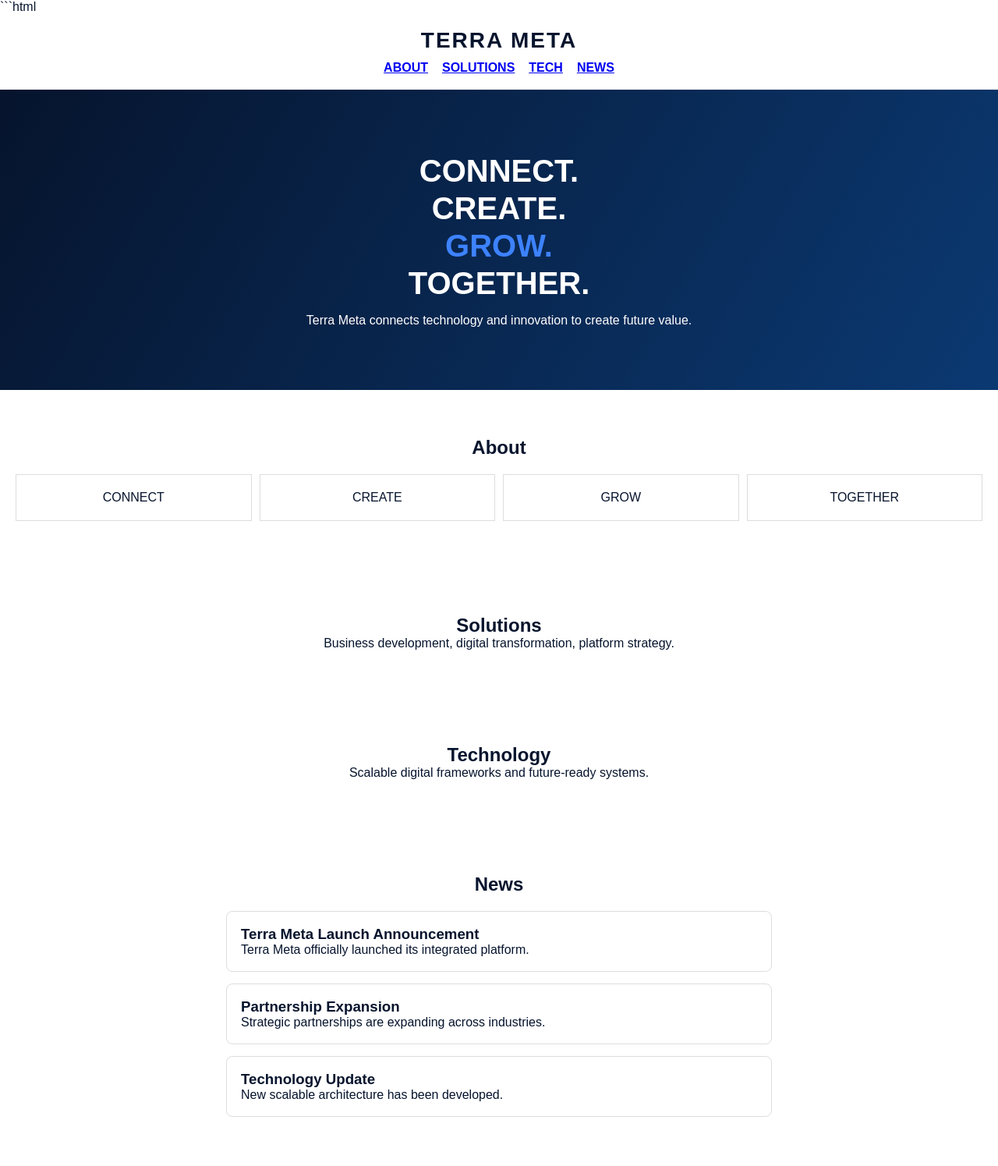
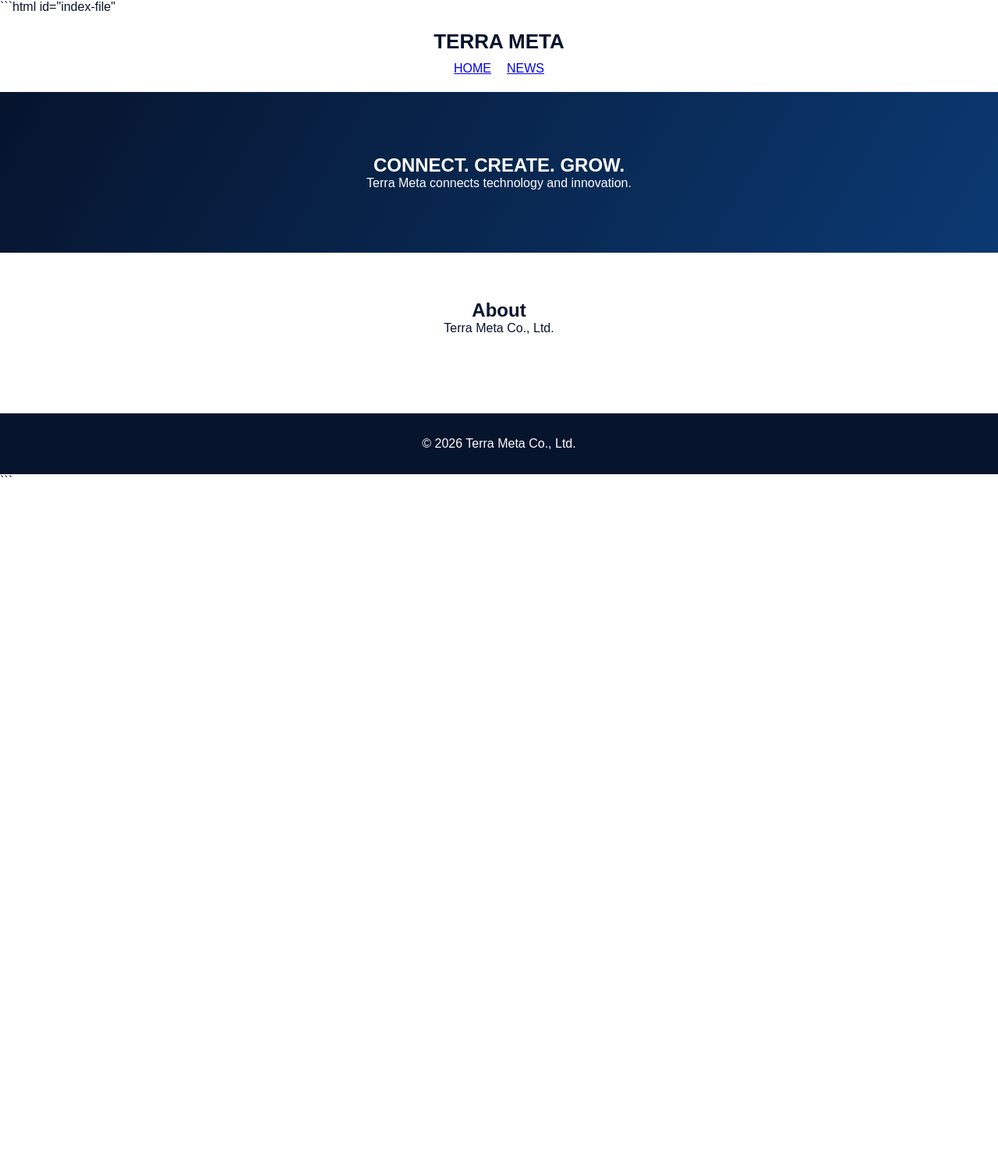
Before and after one commit to jungjincho/terrameta-site, a plain HTML site: page index.html in a window 1280 px wide. Shown: the top 1495 px of the page at 78% size. After the commit the page ends 800 px from the top, so only its background shows below. Drawn offline with Linux system fonts and the light colour scheme.

Commit message:
Update index.html

````diff
--- a/index.html
+++ b/index.html
@@ -1,4 +1,4 @@
-```html
+```html id="index-file"
 <!DOCTYPE html>
 <html lang="en">
 <head>
@@ -8,34 +8,26 @@
 
 <style>
 *{box-sizing:border-box;margin:0;padding:0}
-html{scroll-behavior:smooth}
-body{font-family:Arial,Helvetica,sans-serif;background:#fff;color:#06142d}
+body{font-family:Arial;background:#fff;color:#06142d}
 
-/* HEADER */
 header{
-position:sticky;top:0;z-index:1000;
-background:#fff;border-bottom:1px solid #eee;
-padding:18px 20px;
+padding:20px;
+border-bottom:1px solid #eee;
 text-align:center;
 }
 
-.brand{
-font-size:28px;
+.logo{
+font-size:26px;
 font-weight:900;
-letter-spacing:2px;
 }
 
 nav{
 margin-top:10px;
 display:flex;
 justify-content:center;
-gap:18px;
-flex-wrap:wrap;
+gap:20px;
 }
 
-nav a{font-weight:700}
-
-/* HERO */
 .hero{
 padding:80px 20px;
 background:linear-gradient(120deg,#06142d,#0b3972);
@@ -43,62 +35,17 @@ color:white;
 text-align:center;
 }
 
-.hero h1{font-size:40px;line-height:1.2}
-.hero span{color:#3d82ff}
-
-.hero p{margin-top:15px}
-
-/* SECTION */
 section{
 padding:60px 20px;
 text-align:center;
-scroll-margin-top:120px;
 }
 
-.cards{
-display:grid;
-grid-template-columns:repeat(4,1fr);
-gap:10px;
-margin-top:20px;
-}
-
-.card{
-border:1px solid #ddd;
-padding:20px;
-}
-
-/* NEWS */
-.news-list{
-margin-top:20px;
-display:grid;
-gap:15px;
-max-width:700px;
-margin-left:auto;
-margin-right:auto;
-}
-
-.news-item{
-border:1px solid #ddd;
-padding:18px;
-border-radius:8px;
-text-align:left;
-}
-
-/* FOOTER */
 footer{
 background:#06142d;
 color:white;
-padding:30px 20px;
+padding:30px;
 text-align:center;
 margin-top:40px;
-}
-
-footer p{font-size:14px;color:#ccc}
-
-/* MOBILE */
-@media(max-width:800px){
-.cards{grid-template-columns:1fr 1fr}
-.hero h1{font-size:28px}
 }
 </style>
 </head>
@@ -106,77 +53,25 @@ footer p{font-size:14px;color:#ccc}
 <body>
 
 <header>
-<div class="brand">TERRA META</div>
+<div class="logo">TERRA META</div>
 
 <nav>
-<a href="#about">ABOUT</a>
-<a href="#solutions">SOLUTIONS</a>
-<a href="#technology">TECH</a>
-<a href="#news">NEWS</a>
+<a href="index.html">HOME</a>
+<a href="news.html">NEWS</a>
 </nav>
 </header>
 
 <section class="hero">
-<h1>
-CONNECT.<br>
-CREATE.<br>
-<span>GROW.</span><br>
-TOGETHER.
-</h1>
-<p>Terra Meta connects technology and innovation to create future value.</p>
+<h1>CONNECT. CREATE. GROW.</h1>
+<p>Terra Meta connects technology and innovation.</p>
 </section>
 
-<section id="about">
+<section>
 <h2>About</h2>
-<div class="cards">
-<div class="card">CONNECT</div>
-<div class="card">CREATE</div>
-<div class="card">GROW</div>
-<div class="card">TOGETHER</div>
-</div>
-</section>
-
-<section id="solutions">
-<h2>Solutions</h2>
-<p>Business development, digital transformation, platform strategy.</p>
-</section>
-
-<section id="technology">
-<h2>Technology</h2>
-<p>Scalable digital frameworks and future-ready systems.</p>
-</section>
-
-<section id="news">
-<h2>News</h2>
-
-<div class="news-list">
-
-<div class="news-item">
-<h3>Terra Meta Launch Announcement</h3>
-<p>Terra Meta officially launched its integrated platform.</p>
-</div>
-
-<div class="news-item">
-<h3>Partnership Expansion</h3>
-<p>Strategic partnerships are expanding across industries.</p>
-</div>
-
-<div class="news-item">
-<h3>Technology Update</h3>
-<p>New scalable architecture has been developed.</p>
-</div>
-
-</div>
-
+<p>Terra Meta Co., Ltd.</p>
 </section>
 
 <footer>
-<p>Terra Meta Co., Ltd.</p>
-<p>CEO: Jungjin Cho</p>
-<p>Email: contact@trrameta.co</p>
-<p>Mobile: +82 10 2252 7782</p>
-<p>Tel: +82 70 4915 2724</p>
-<p>Seoul, Republic of Korea</p>
 <p>© 2026 Terra Meta Co., Ltd.</p>
 </footer>
 
````
